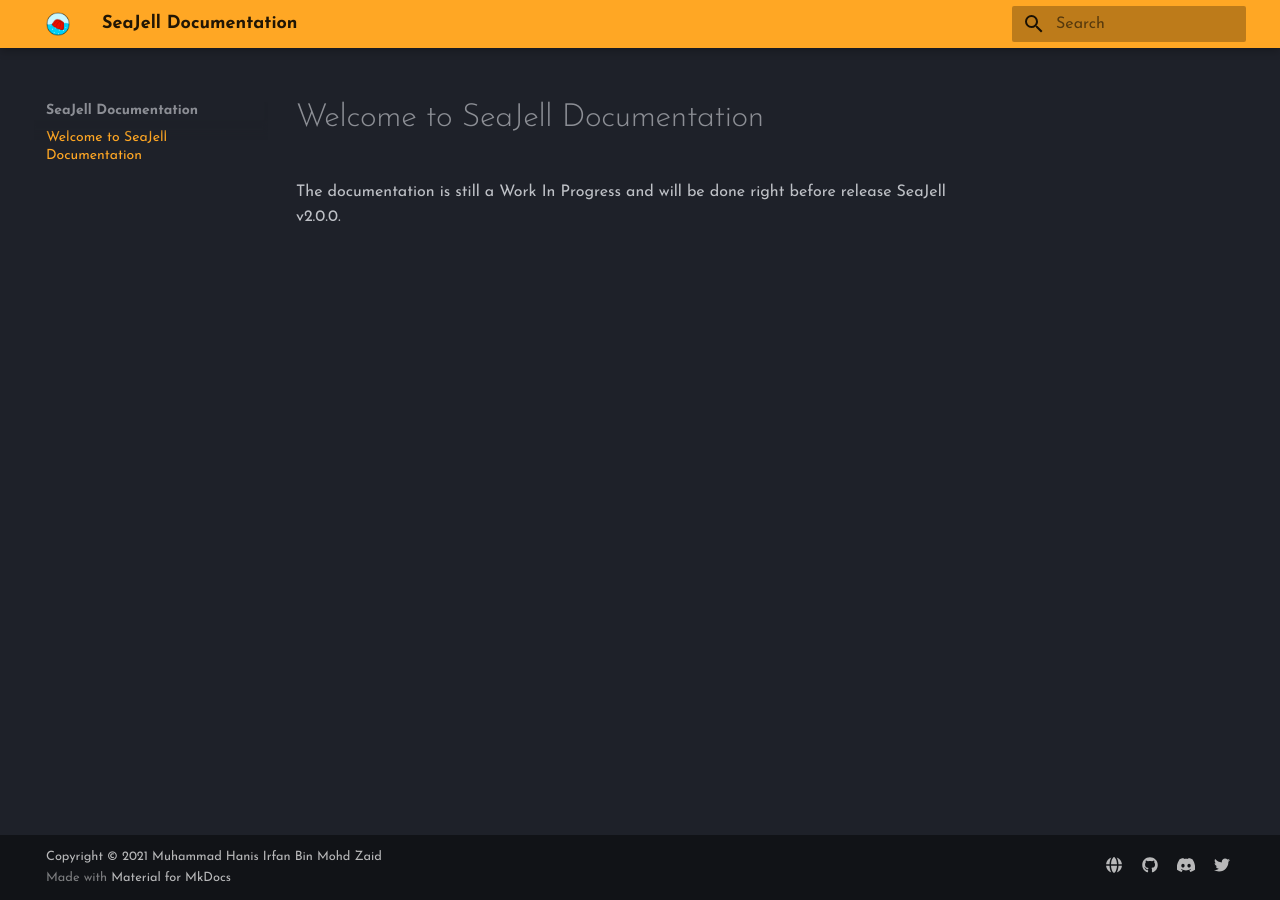
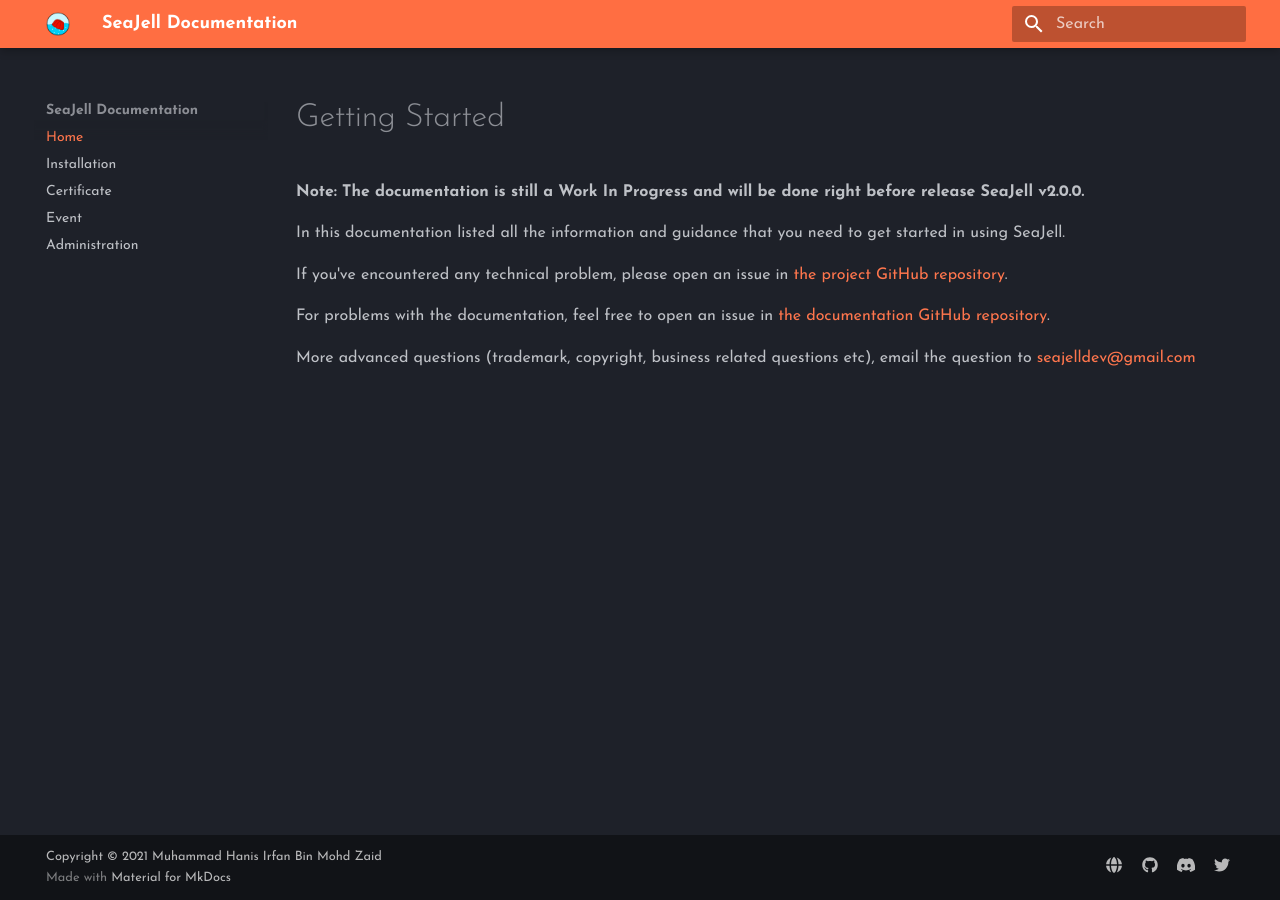
Before and after one commit to seajell/seajell-documentation, an MkDocs documentation site: the page built from docs/index.md, in a window 1280 px wide. Built offline with MkDocs 1.6.1 and Material for MkDocs 9.7.7, drawn with Linux system fonts in a browser that asks for light colours.

Commit message:
Added Installation Page

```diff
--- a/docs/index.md
+++ b/docs/index.md
@@ -1,3 +1,11 @@
-# Welcome to SeaJell Documentation
+# Getting Started
 
-The documentation is still a Work In Progress and will be done right before release SeaJell v2.0.0.
+**Note: The documentation is still a Work In Progress and will be done right before release SeaJell v2.0.0.**
+
+In this documentation listed all the information and guidance that you need to get started in using SeaJell.
+
+If you've encountered any technical problem, please open an issue in [the project GitHub repository](https://github.com/hanisirfan/seajell).
+
+For problems with the documentation, feel free to open an issue in [the documentation GitHub repository](https://github.com/hanisirfan/seajell-documentation).
+
+More advanced questions (trademark, copyright, business related questions etc), email the question to [seajelldev@gmail.com](mailto:seajelldev@gmail.com)
--- a/mkdocs.yml
+++ b/mkdocs.yml
@@ -5,19 +5,30 @@
   favicon: assets/SeaJell-Logo.png
   font:
     text: Josefin Sans
-    code: Share Tech Mono
+    code: Source Code Pro
   palette:
     scheme: slate
-    primary: orange
+    primary: deep orange
     accent: amber
   features:
     - search.highlight
     - search.share
     - header.autohide
+    - navigation.instant
+    - navigation.sections
+    - navigation.top
+    - toc.integrate
 markdown_extensions:
+  - pymdownx.highlight:
+      linenums: true
+  - pymdownx.superfences
+  - pymdownx.inlinehilite
+  - pymdownx.superfences
   - pymdownx.emoji:
       emoji_index: !!python/name:materialx.emoji.twemoji
       emoji_generator: !!python/name:materialx.emoji.to_svg
+  - toc:
+      permalink: ⚓︎
 plugins:
   - search
 extra:
@@ -35,3 +46,9 @@
       link: https://twitter.com/seajelldev
       name: Twitter
 copyright: Copyright &copy; 2021 Muhammad Hanis Irfan Bin Mohd Zaid
+nav:
+    - Home: index.md
+    - Installation: installation.md
+    - Certificate: certificate.md
+    - Event: event.md
+    - Administration: admin.md
```
Also changed, not shown: docs/certificate.md (added, +2 -0 lines), docs/installation.md (added, +50 -0 lines), docs/admin.md (added), docs/event.md (added).
